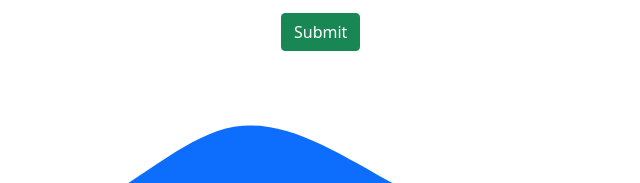
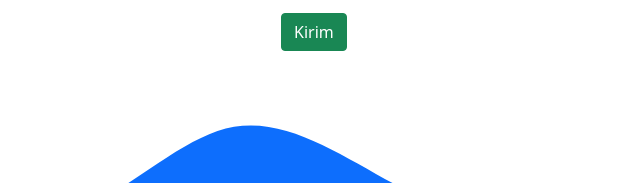
Before and after one commit to fendiantoni/fendiantoni.github.io, a plain HTML site: page index.html in a window 1280 px wide. Shown: the part 3051-3234 px from the top of the page, 86-726 px from the left. Drawn offline with nearby package versions, Linux system fonts and the light colour scheme.

Commit message:
mengubah menjadi Kirim

```diff
--- a/index.html
+++ b/index.html
@@ -156,7 +156,7 @@
 
 
 
-                    <button type="submit" class="btn btn-success">Submit</button>
+                    <button type="submit" class="btn btn-success">Kirim</button>
                   </form>
             </div>
         </div>
```
